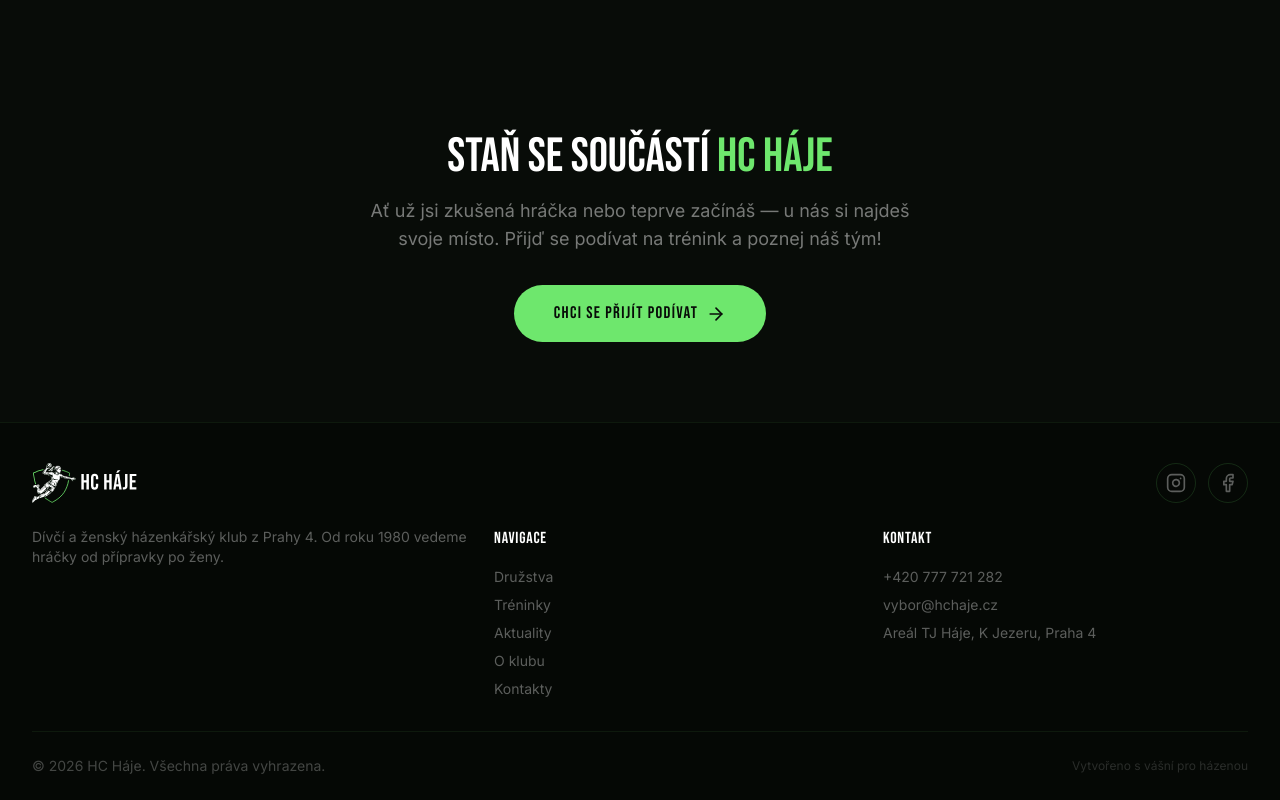
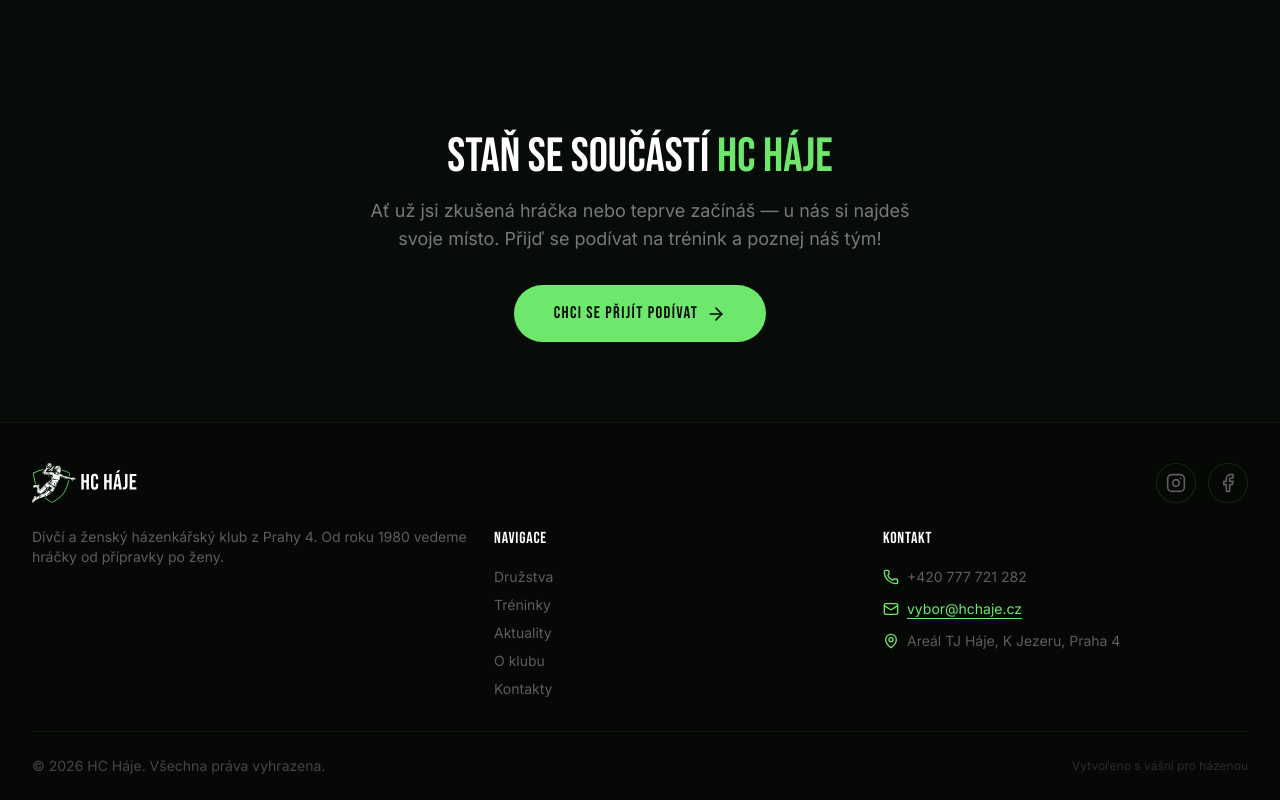
Before and after one commit to jakub245/hchaje-web, a React (Vite) app: page /o-klubu in a window 1280 px wide. Shown: the part 2172-2972 px from the top of the page. Built offline with nearby package versions, Linux system fonts and the light colour scheme.

Commit message:
Update shared.tsx

```diff
--- a/src/app/components/shared.tsx
+++ b/src/app/components/shared.tsx
@@ -251,11 +251,18 @@ export function Footer() {
 
               <div>
                 <h4 className="text-white mb-4 uppercase tracking-wider" style={{ fontFamily: bebas }}>Kontakt</h4>
-                <div className="space-y-2 text-sm text-white/35">
-                  <a href={`tel:${CONTACT_PHONE.replace(/\s/g, "")}`} className="block hover:text-[#6EE76D] transition-colors">{CONTACT_PHONE}</a>
-                  <a href={`mailto:${CONTACT_EMAIL}`} className="block hover:text-[#6EE76D] transition-colors">{CONTACT_EMAIL}</a>
-                  <a href={MAP_URL} target="_blank" rel="noreferrer" className="block hover:text-[#6EE76D] transition-colors">
-                    {CONTACT_ADDRESS_TITLE}, {CONTACT_ADDRESS}
+                <div className="space-y-3 text-sm text-white/35" style={{ fontFamily: inter }}>
+                  <a href={`tel:${CONTACT_PHONE.replace(/\s/g, "")}`} className="flex items-start gap-2 hover:text-[#6EE76D] transition-colors">
+                    <Phone className="w-4 h-4 text-[#6EE76D] mt-0.5 shrink-0" />
+                    <span>{CONTACT_PHONE}</span>
+                  </a>
+                  <a href={`mailto:${CONTACT_EMAIL}`} className="flex items-start gap-2 text-[#6EE76D] underline underline-offset-4 hover:text-[#89ef88] transition-colors">
+                    <Mail className="w-4 h-4 text-[#6EE76D] mt-0.5 shrink-0" />
+                    <span>{CONTACT_EMAIL}</span>
+                  </a>
+                  <a href={MAP_URL} target="_blank" rel="noreferrer" className="flex items-start gap-2 hover:text-[#6EE76D] transition-colors">
+                    <MapPin className="w-4 h-4 text-[#6EE76D] mt-0.5 shrink-0" />
+                    <span>{CONTACT_ADDRESS_TITLE}, {CONTACT_ADDRESS}</span>
                   </a>
                 </div>
               </div>
```
